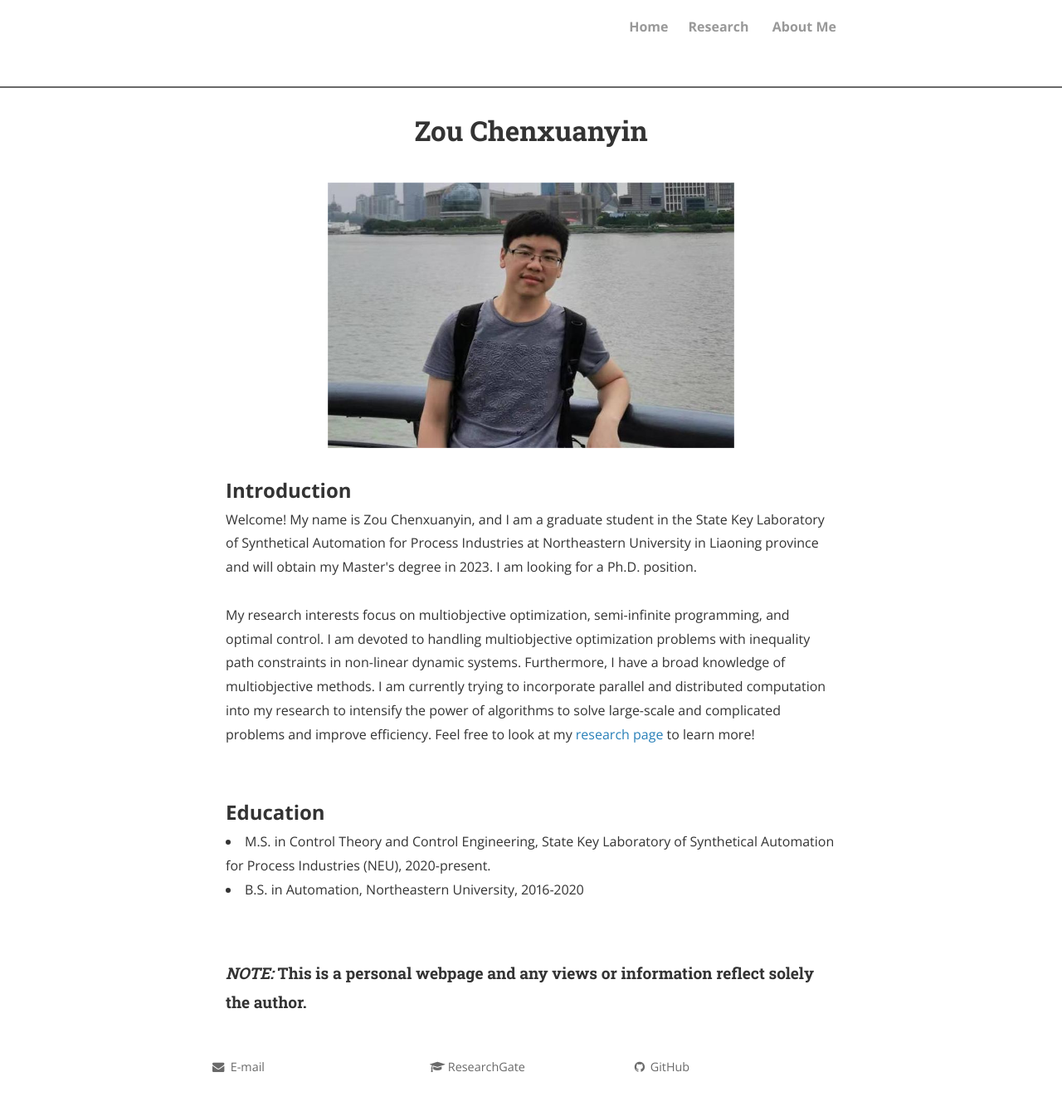
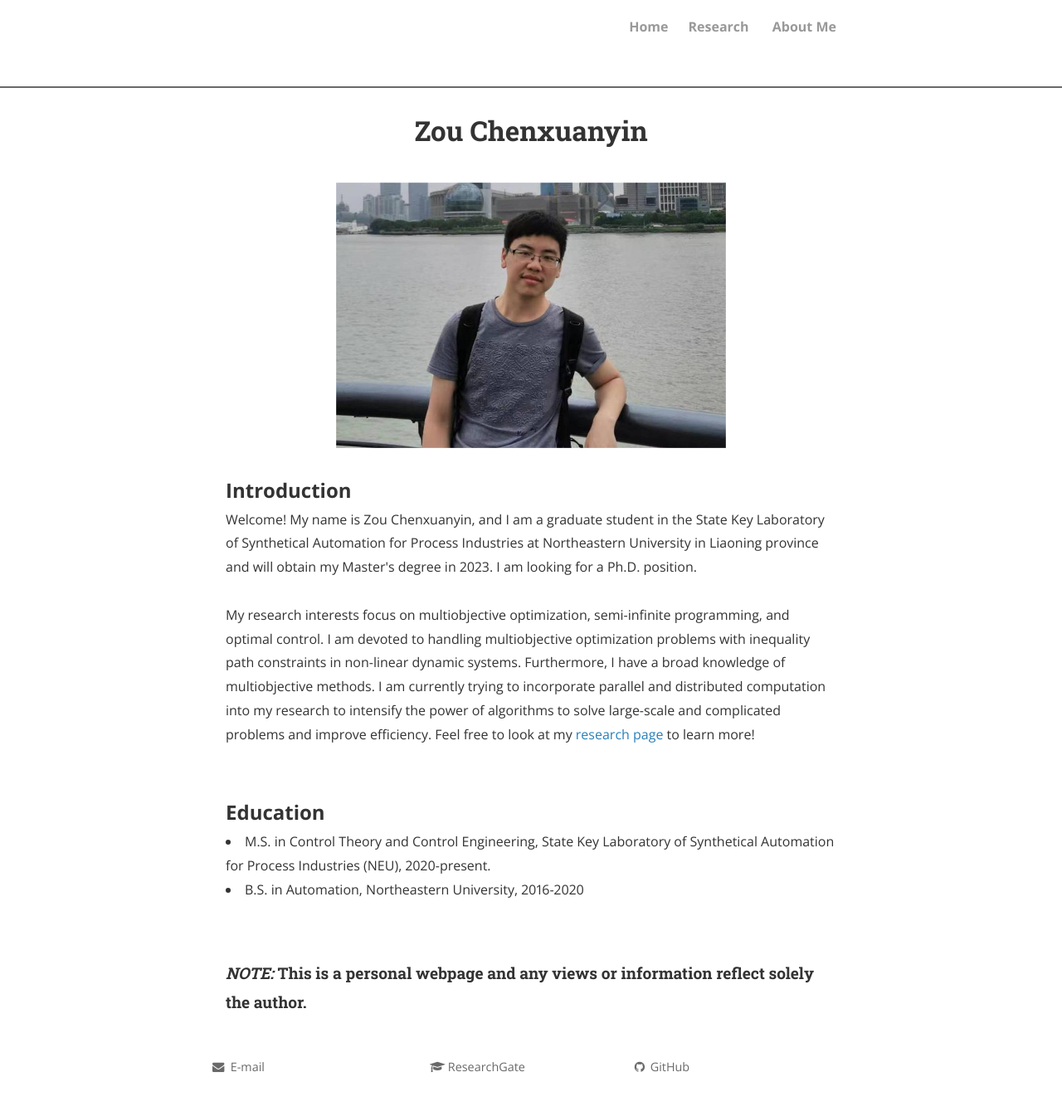
Before and after one commit to zcxy-academic/zcxy-academic.github.io, a Jekyll site: the page built from index.html, in a window 1280 px wide. Shown: the whole page at 83% size. Built offline with Jekyll 4.4.1, drawn with Linux system fonts in a browser that asks for light colours; nearby versions of some CDN libraries; the list of posts is cut into pages by our own code; comment, search, counter and statistics services are not loaded; a style sheet for code colours, icons or effects is not loaded.

Commit message:
Update index.html

```diff
--- a/index.html
+++ b/index.html
@@ -14,7 +14,7 @@ title: Zou Chenxuanyin
 </script>
 
 
-<img src="image/profile_picture2.jpg" alt="Zou Chenxuanyin" style="width: 490px;height:320px;" title="Zou Chenxuanyin"; algin="middle">
+<img src="image/profile_picture2.jpg" alt="Zou Chenxuanyin" style="width: 470px;height:320px;" title="Zou Chenxuanyin"; algin="middle">
 <br>
 <font size="+2"><strong>Introduction</strong></font><br>
 Welcome! My name is Zou Chenxuanyin, and I am a graduate student in the State Key Laboratory of Synthetical Automation for Process Industries at Northeastern University in Liaoning province and will obtain my Master's degree in 2023. I am looking for a Ph.D. position.
```
